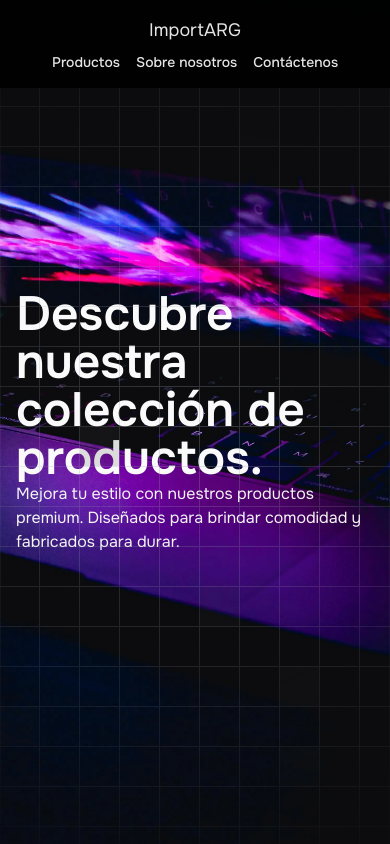
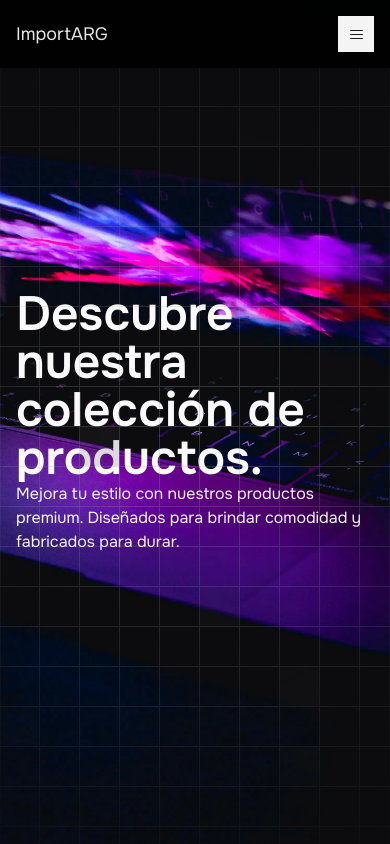
Before and after one commit to FrM-bot/import-arg, a Next.js app: page / in a window 390 px wide. Shown: the top 844 px of the page. Built offline with nearby package versions, Linux system fonts and the light colour scheme.

Commit message:
add mobile navar

```diff
--- a/components/header.tsx
+++ b/components/header.tsx
@@ -2,11 +2,13 @@ import { routes } from '@/lib/routes'
 import Link from 'next/link'
 import React from 'react'
 import { FadeText } from './magicui/fade-text'
+import { Nav } from './nav'
+import { MenuMobile } from './menu.mobile'
 
 export default function Header() {
     return (
-        <header className="px-4 lg:px-6 sm:h-14 py-4 flex items-center justify-center fixed top-0 bg-black/90 backdrop-blur-md text-neutral-200 z-50 w-full">
-            <div className='container flex flex-col sm:flex-row sm:items-center items-center gap-2'>
+        <header className="sm:h-14 py-4 flex items-center justify-center fixed top-0 bg-black/90 backdrop-blur-md text-neutral-200 z-50 w-full">
+            <div className='container flex sm:items-center items-center gap-2 justify-between'>
                 <Link href={routes.home}>
                     <FadeText
                         className="max-w-[600px] md:text-xl text-lg"
@@ -17,17 +19,8 @@ export default function Header() {
                         text="ImportARG"
                     />
                 </Link>
-                <nav className="sm:ml-auto flex gap-4 sm:gap-6">
-                    <Link className="text-sm font-medium hover:underline underline-offset-4" href={`${routes.home}#products`}>
-                        Productos
-                    </Link>
-                    <Link className="text-sm font-medium hover:underline underline-offset-4" href={`${routes.home}#about`}>
-                        Sobre nosotros
-                    </Link>
-                    <Link className="text-sm font-medium hover:underline underline-offset-4" href={`${routes.home}#contact`}>
-                        Contáctenos
-                    </Link>
-                </nav>
+                <Nav />
+                <MenuMobile />
             </div>
         </header>
     )
--- /dev/null
+++ b/components/menu.mobile.tsx
@@ -0,0 +1,35 @@
+'use client'
+import { HamburgerMenuIcon } from "@radix-ui/react-icons"
+import { Drawer } from 'vaul';
+import { buttonVariants } from './ui/button';
+import { NavLinks } from "./nav";
+import Link from "next/link"
+import { cn } from "@/lib/utils";
+
+export function MenuMobile() {
+  return (
+    <Drawer.Root direction="right">
+      <Drawer.Trigger className={cn(buttonVariants({ variant: 'secondary', size: 'icon' }), 'inline-flex sm:hidden')}>
+        <HamburgerMenuIcon />
+      </Drawer.Trigger>
+      <Drawer.Portal>
+        <Drawer.Overlay className="fixed inset-0 bg-black/40" />
+        <Drawer.Content className="right-0 top-0 bottom-0 fixed z-50 flex outline-none">
+          <div className="bg-neutral-50 w-[310px] grow mt-2 mr-2 mb-2 p-5 flex flex-col">
+            <div className="max-w-md">
+              <ul className="flex flex-col gap-2 text-zinc-900 w-full">
+                {NavLinks.map((link) => (
+                  <li key={link.name} className="flex items-center gap-2">
+                    <Link href={link.href} className="bg-black text-white border w-full px-4 py-2 hover:bg-white hover:border-black hover:text-black">
+                      {link.name}
+                    </Link>
+                  </li>
+                ))}
+              </ul>
+            </div>
+          </div>
+        </Drawer.Content>
+      </Drawer.Portal>
+    </Drawer.Root>
+  );
+}
--- /dev/null
+++ b/components/nav.tsx
@@ -0,0 +1,27 @@
+import { routes } from "@/lib/routes"
+import Link from "next/link"
+
+export const NavLinks = [
+    {
+        name: 'Productos',
+        href: `${routes.home}#products`
+    },
+    {
+        name: 'Sobre nosotros',
+        href: `${routes.home}#about`
+    },
+    {
+        name: 'Contáctenos',
+        href: `${routes.home}#contact`
+    }
+]
+
+export const Nav = () => (
+    <nav className="sm:ml-auto sm:flex gap-2 sm:gap-6 hidden">
+        {NavLinks.map((link) => (
+            <Link key={link.name} className="text-sm font-medium hover:underline underline-offset-4" href={link.href}>
+                {link.name}
+            </Link>
+        ))}
+    </nav>
+)
--- a/package.json
+++ b/package.json
@@ -24,7 +24,8 @@
     "react": "^18",
     "react-dom": "^18",
     "tailwind-merge": "^2.5.2",
-    "tailwindcss-animate": "^1.0.7"
+    "tailwindcss-animate": "^1.0.7",
+    "vaul": "^1.0.0"
   },
   "devDependencies": {
     "@types/node": "^20",
```
Also changed, not shown: 1 other file (tests, documents, lock files or other folders).
